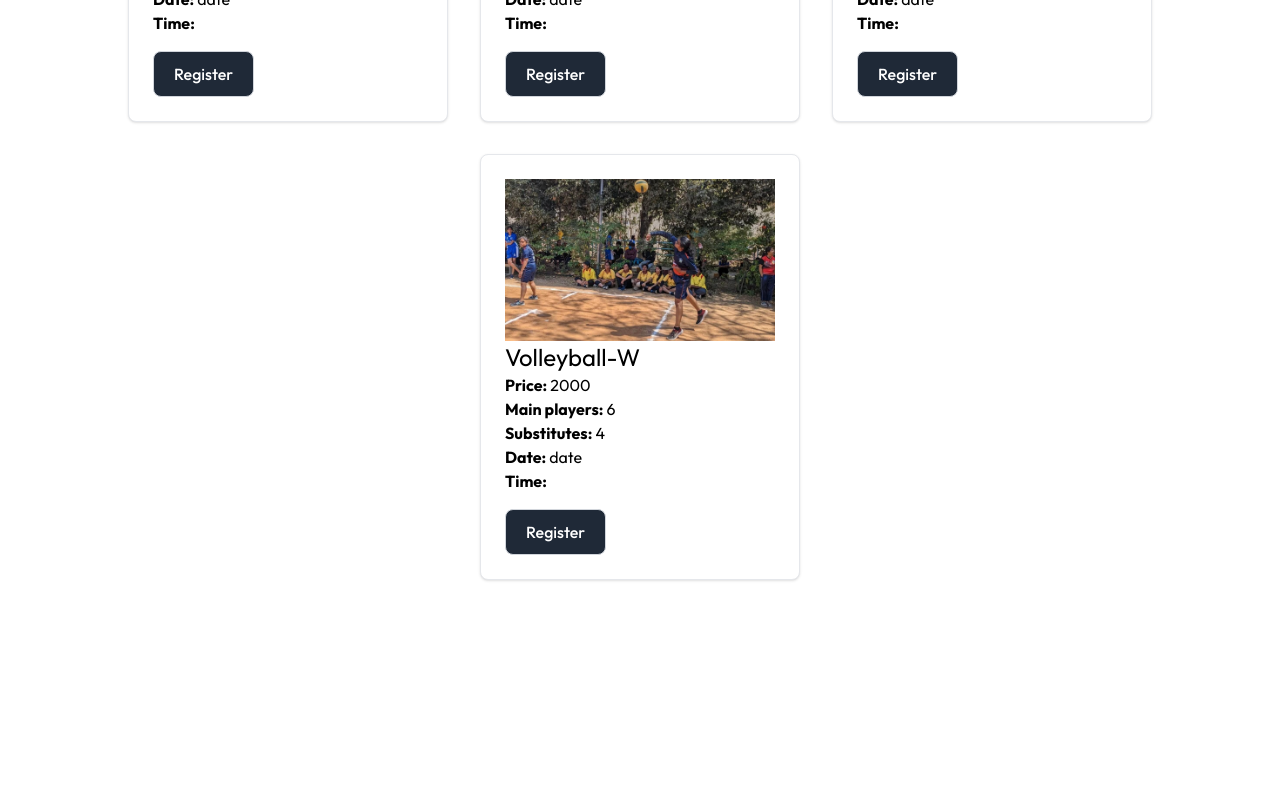
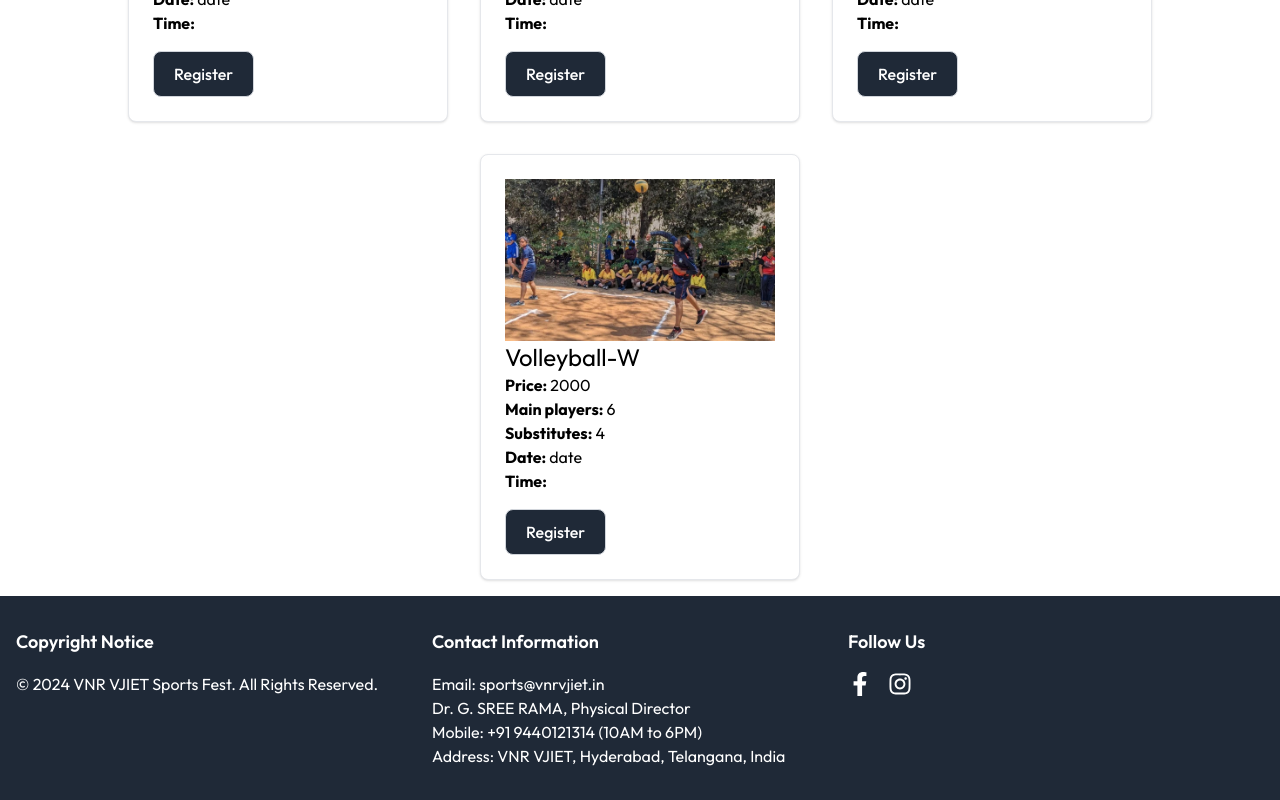
Before and after one commit to PPraneesh/SPORTS-FEST, a React (Vite) app in the folder FRONTEND/: page / in a window 1280 px wide. Shown: the part 2698-3498 px from the top of the page. Before the commit the page ends 3294 px from the top, so only its background shows below. Built offline with nearby package versions, Linux system fonts and the light colour scheme; no server answers.

Commit message:
footer and react icons

```diff
--- a/FRONTEND/package.json
+++ b/FRONTEND/package.json
@@ -15,6 +15,7 @@
     "react-dom": "^18.3.1",
     "react-dropdown-select": "^4.11.3",
     "react-hook-form": "^7.52.2",
+    "react-icons": "^5.3.0",
     "react-router-dom": "^6.26.0"
   },
   "devDependencies": {
--- /dev/null
+++ b/FRONTEND/src/components/Footer.jsx
@@ -0,0 +1,36 @@
+import { FaFacebookF, FaInstagram } from 'react-icons/fa';
+
+const Footer = () => {
+  return (
+    <footer className="bg-gray-800 text-white py-8">
+      <div className="container mx-auto px-4">
+        <div className="flex flex-wrap justify-between">
+          <div className="w-full md:w-1/3 mb-6 md:mb-0">
+            <h3 className="text-lg font-semibold mb-4">Copyright Notice</h3>
+            <p>© 2024 VNR VJIET Sports Fest. All Rights Reserved.</p>
+          </div>
+          <div className="w-full md:w-1/3 mb-6 md:mb-0">
+            <h3 className="text-lg font-semibold mb-4">Contact Information</h3>
+            <p>Email: sports@vnrvjiet.in</p>
+            <p>Dr. G. SREE RAMA, Physical Director</p>
+            <p>Mobile: +91 9440121314 (10AM to 6PM)</p>
+            <p>Address: VNR VJIET, Hyderabad, Telangana, India</p>
+          </div>
+          <div className="w-full md:w-1/3">
+            <h3 className="text-lg font-semibold mb-4">Follow Us</h3>
+            <div className="flex space-x-4">
+              <a href="https://www.facebook.com/vnrvjietsports" target="_blank" rel="noopener noreferrer" className="hover:text-blue-400">
+                <FaFacebookF size={24} />
+              </a>
+              <a href="https://www.instagram.com/vnrvjietsports" target="_blank" rel="noopener noreferrer" className="hover:text-pink-400">
+                <FaInstagram size={24} />
+              </a>
+            </div>
+          </div>
+        </div>
+      </div>
+    </footer>
+  );
+};
+
+export default Footer;
--- a/FRONTEND/src/pages/Root.jsx
+++ b/FRONTEND/src/pages/Root.jsx
@@ -1,5 +1,6 @@
 import { Outlet } from "react-router-dom";
 import Header from "../components/Header";
+import Footer from "../components/Footer";
 export default function Root() {
   return (
     <div className="root-element">
@@ -7,7 +8,7 @@ export default function Root() {
       <div className="outlet">
           <Outlet />
       </div>
-      {/* <Footer /> */}
+      <Footer />
     </div>
   );
 }
```
Also changed, not shown: 1 other file (tests, documents, lock files or other folders).
